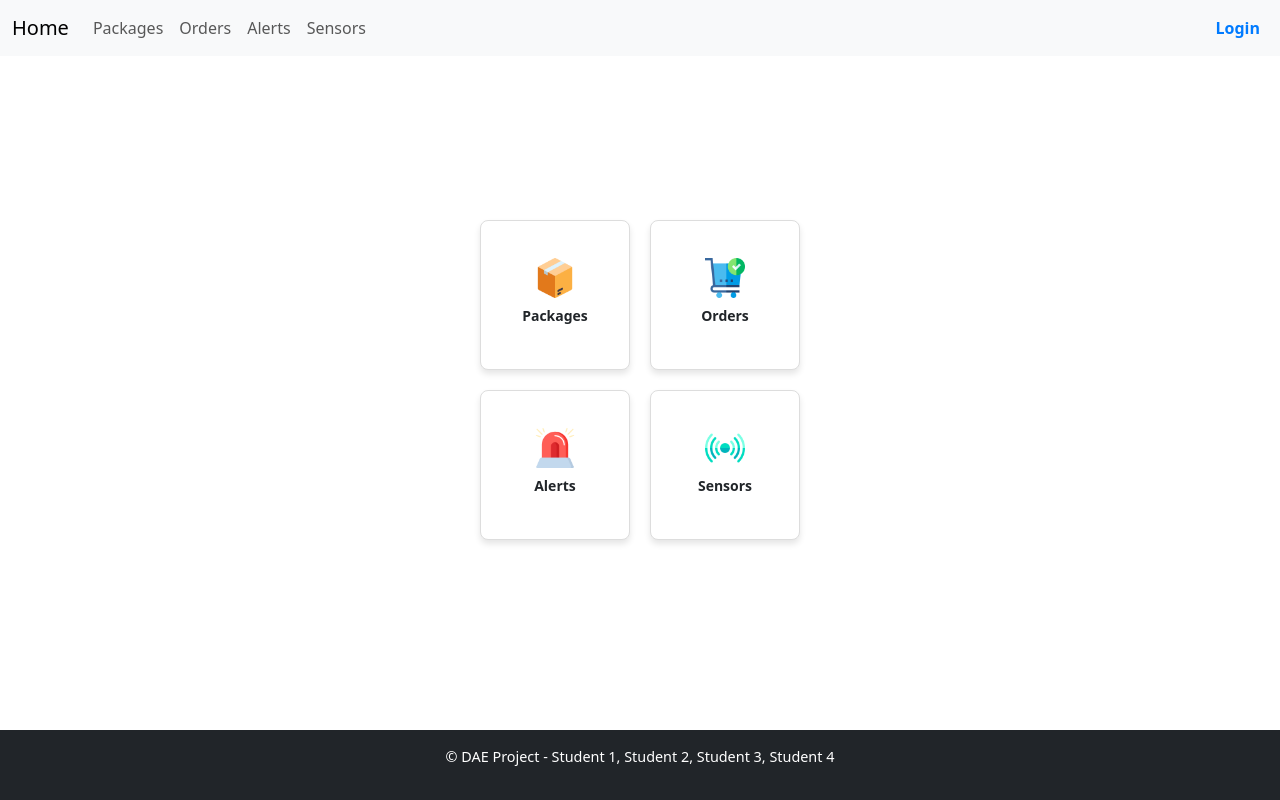
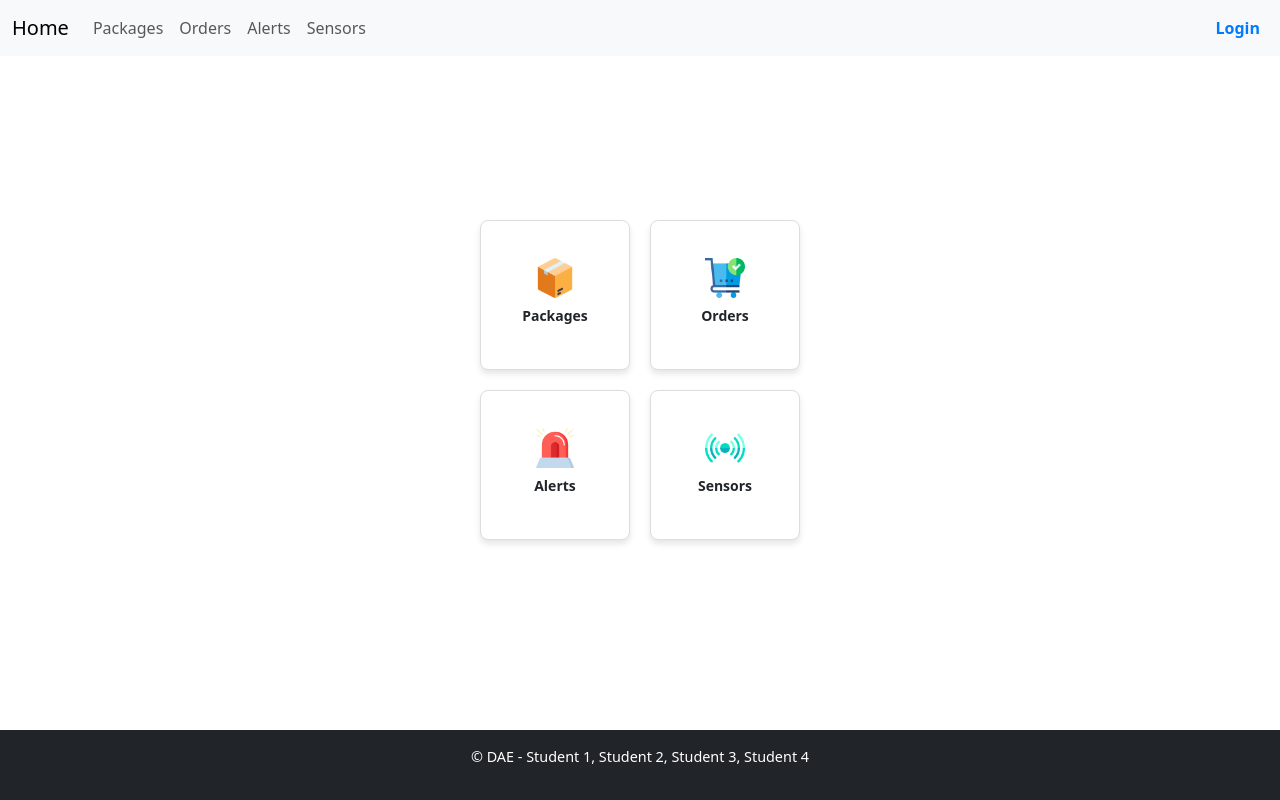
Before and after one commit to Joao-Onofre/projeto-pmei, a Nuxt app in the folder PMEI-frontend/: page / in a window 1280 px wide. Built offline with nearby package versions, Linux system fonts and the light colour scheme.

Commit message:
footer update

```diff
--- a/PMEI-frontend/components/Footer.vue
+++ b/PMEI-frontend/components/Footer.vue
@@ -1,7 +1,7 @@
 <template>
   <footer class="bg-dark text-white text-center py-3">
     <div class="container">
-      <p>&copy; DAE Project - Student 1, Student 2, Student 3, Student 4</p>
+      <p>&copy; DAE - Student 1, Student 2, Student 3, Student 4</p>
     </div>
   </footer>
 </template>
```
